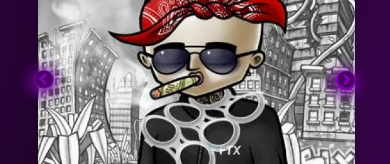
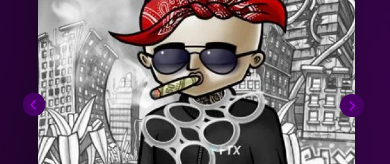
Before and after one commit to LJ-Solana/blxckout-website, a React (Create React App) app in the folder blackout_web/: page /NFT in a window 390 px wide. Shown: the part 170-334 px from the top of the page. Built offline with nearby package versions, Linux system fonts and the light colour scheme.

Commit message:
chev and footer links

```diff
--- a/blackout_web/public/index.html
+++ b/blackout_web/public/index.html
@@ -9,6 +9,7 @@
       name="description"
       content="Web site created using create-react-app"
     />
+    <link rel="stylesheet" href="https://cdnjs.cloudflare.com/ajax/libs/font-awesome/6.2.1/css/all.min.css" integrity="sha512-MV7K8+y+gLIBoVD59lQIYicR65iaqukzvf/nwasF0nqhPay5w/9lJmVM2hMDcnK1OnMGCdVK+iQrJ7lzPJQd1w==" crossorigin="anonymous" referrerpolicy="no-referrer" />
     <link rel="apple-touch-icon" href="%PUBLIC_URL%/logo192.png" />
     <!--
       manifest.json provides metadata used when your web app is installed on a
--- a/blackout_web/src/App.css
+++ b/blackout_web/src/App.css
@@ -675,7 +675,8 @@ textarea:focus-visible {
 }
 
 .viewm {
-  background: #404040;
+  border: 0;
+  background: #1E1920;
   color: white;
   font-size: 13px;
   padding: 8px 22px;
@@ -695,18 +696,21 @@ textarea:focus-visible {
   display: none;
 }
 .nftcenter .slick-prev:before {
-  font-family: "slick";
-  font-size: 21px;
+  font-size: 13px;
   line-height: 1;
   border-radius: 100%;
-  background: #7f00ad;
+  background: #490064;
   opacity: 1 !important;
   box-shadow: -1px 2px 14px 4px #71039c;
-  border: 9px solid #490064;
+  padding: 0px 2px;
+  border: 10px solid #490064;
   outline: none;
-  color: #490064;
+  color: #a900e6;
   -webkit-font-smoothing: antialiased;
   -moz-osx-font-smoothing: grayscale;
+  font-family: "Font Awesome 5 Free";
+  font-weight: 900;
+  content: "\f053";
 }
 .nftcenter .slick-prev {
   left: 60%;
@@ -810,14 +814,14 @@ textarea:focus-visible {
     padding: 0 1.3rem;
   }
   .nftcenter .slick-next, .longslide .slick-next {
-    right: 6%;
+    right: 4%;
     z-index: 1;
   }
   .nftcenter .slick-prev, .longslide .slick-prev {
-    left: 7%;
+    left: 4%;
   }
   .nftcenter .slick-prev, .nftcenter .slick-next, .longslide .slick-prev, .longslide .slick-next {
-    top: 31%;
+    top: 35%;
   }
   .nftcenter .longslide h4, .longslide .longslide h4 {
     font-size: 1.1rem;
@@ -829,31 +833,39 @@ textarea:focus-visible {
     border: 0;
   }
   .nftcenter .slick-prev:before, .longslide .slick-prev:before {
-    font-family: "slick";
-    font-size: 20px;
+    font-size: 11px;
     line-height: 1;
     border-radius: 100%;
-    background: #7f00ad;
+    box-shadow: none;
+    background: #490064;
     opacity: 1 !important;
-    box-shadow: -1px 2px 14px 4px #71039c;
-    border: 0px solid #490064;
+    padding: 1px 2px;
+    border: 5px solid #490064;
     outline: none;
-    color: #490064;
+    color: #a900e6;
+    -webkit-font-smoothing: antialiased;
+    font-family: "Font Awesome 5 Free";
+    font-weight: 900;
+    content: "\f053";
+  }
+  .nftcenter .slick-next:before, .longslide .slick-next:before {
+    font-family: "Font Awesome 5 Free";
+    font-weight: 900;
+    content: "\f054";
+    font-size: 11px;
+    box-shadow: none;
+    line-height: 1;
+    border-radius: 100%;
+    background: #490064;
+    opacity: 1 !important;
+    padding: 1px 0px;
+    border: 5px solid #490064;
+    outline: none;
+    color: #a900e6;
     -webkit-font-smoothing: antialiased;
   }
-  .nftcenter .slick-next:before, .longslide .slick-next:before {
-    font-family: "slick";
-    font-size: 19px;
-    line-height: 1;
-    border-radius: 100%;
-    background: #7f00ad;
-    opacity: 1 !important;
-    box-shadow: -1px 2px 14px 4px #71039c;
-    border: 0px solid #490064;
-    outline: none;
-    color: #490064;
-    -webkit-font-smoothing: antialiased;
-    -moz-osx-font-smoothing: grayscale;
+  .nftcenter .slick-next, .longslide .slick-next {
+    width: 24px;
   }
   .nftcenter .slick-next:before, .longslide .slick-next:before {
     display: block;
@@ -977,6 +989,7 @@ textarea:focus-visible {
   }
   .headerbar .d-none-desktop {
     display: block;
+    margin-left: 0;
   }
   .headerbar .d-none-mbl {
     display: none;
--- a/blackout_web/src/components/Pages/NFT/NFT.jsx
+++ b/blackout_web/src/components/Pages/NFT/NFT.jsx
@@ -10,6 +10,7 @@ import Tooltip from 'react-bootstrap/Tooltip';
 import icon1 from '../../../imgs/nfticon1.png'
 import icon2 from '../../../imgs/nfticon2.png'
 import icon3 from '../../../imgs/nfticon3.png'
+// import { CgChevronLeft } from "react-icons/cg";
 
 import { AiFillExclamationCircle } from 'react-icons/ai';
 import { Col, Row } from 'react-bootstrap';
--- a/blackout_web/src/components/layout/Layout.jsx
+++ b/blackout_web/src/components/layout/Layout.jsx
@@ -102,8 +102,8 @@ export const Layout = (props) => {
                         </Col>
                         <Col md={4} sm={12} xs={12} className="socialiconsend">
                             <ul className='socialIcons'>
-                                <li> <img src={discord} alt="missing" /> </li>
-                                <li> <img src={twitter} alt="missing" /> </li>
+                                <li> <a href="https://discord.gg/blxckout"> <img src={discord} alt="missing" /> </a></li>
+                                <li> <a href="https://twitter.com/blxckout_nft"> <img src={twitter} alt="missing" /> </a></li>
                                 <li> <img src={messanger} alt="missing" /> </li>
                                 <li> <img src={trello} alt="missing" /> </li>
                             </ul>
--- a/blackout_web/src/style.scss
+++ b/blackout_web/src/style.scss
@@ -643,8 +643,8 @@ textarea:focus-visible {
     width: 80%;
 }
 .viewm{
-
-    background: #404040;
+    border: 0;
+    background: #1E1920;
     color: white;
     font-size: 13px;
     padding: 8px 22px;
@@ -669,18 +669,21 @@ textarea:focus-visible {
         display: none;
     }
     .slick-prev:before {
-        font-family: 'slick';
-        font-size: 21px;
+        font-size: 13px;
         line-height: 1;
         border-radius: 100%;
-        background: #7f00ad;
-        opacity: 1!important;
+        background: #490064;
+        opacity: 1 !important;
         box-shadow: -1px 2px 14px 4px #71039c;
-        border: 9px solid #490064;
+        padding: 0px 2px;
+        border: 10px solid #490064;
         outline: none;
-        color: #490064;
+        color: #a900e6;
         -webkit-font-smoothing: antialiased;
         -moz-osx-font-smoothing: grayscale;
+        font-family: "Font Awesome 5 Free";
+        font-weight: 900;
+        content: "\f053";
     }
     .slick-prev {
         left: 60%;
@@ -798,14 +801,14 @@ textarea:focus-visible {
     }
     .nftcenter,.longslide{
             .slick-next {
-                right: 6%;
+                right: 4%;
                 z-index: 1;
             }
             .slick-prev {
-                left: 7%;
+                left: 4%;
             }
             .slick-prev, .slick-next {
-                top: 31%;
+                top: 35%;
             }
             .longslide h4 {
                 font-size: 1.1rem;
@@ -817,31 +820,39 @@ textarea:focus-visible {
                 border: 0;
             }
             .slick-prev:before{
-            font-family: "slick";
-            font-size: 20px;
+            font-size: 11px;
             line-height: 1;
             border-radius: 100%;
-            background: #7f00ad;
+            box-shadow: none;
+            background: #490064;
             opacity: 1 !important;
-            box-shadow: -1px 2px 14px 4px #71039c;
-            border: 0px solid #490064;
+            padding: 1px 2px;
+            border: 5px solid #490064;
             outline: none;
-            color: #490064;
+            color: #a900e6;
+            -webkit-font-smoothing: antialiased;
+            font-family: "Font Awesome 5 Free";
+            font-weight: 900;
+            content: "\f053";
+        }
+        .slick-next:before {
+            font-family: "Font Awesome 5 Free";
+            font-weight: 900;
+            content: "\f054";
+            font-size: 11px;
+            box-shadow: none;
+            line-height: 1;
+            border-radius: 100%;
+            background: #490064;
+            opacity: 1 !important;
+            padding: 1px 0px;
+            border: 5px solid #490064;
+            outline: none;
+            color: #a900e6;
             -webkit-font-smoothing: antialiased;
         }
-        .slick-next:before {
-            font-family: "slick";
-            font-size: 19px;
-            line-height: 1;
-            border-radius: 100%;
-            background: #7f00ad;
-            opacity: 1 !important;
-            box-shadow: -1px 2px 14px 4px #71039c;
-            border: 0px solid #490064;
-            outline: none;
-            color: #490064;
-            -webkit-font-smoothing: antialiased;
-            -moz-osx-font-smoothing: grayscale;
+        .slick-next {
+            width: 24px;
         }
         .slick-next:before{
             display: block;
@@ -976,6 +987,7 @@ textarea:focus-visible {
     .headerbar{
         .d-none-desktop{
             display: block;
+            margin-left: 0;
         }
         .d-none-mbl{
             display: none;
```
Also changed, not shown: 1 other file (tests, documents, lock files or other folders).
